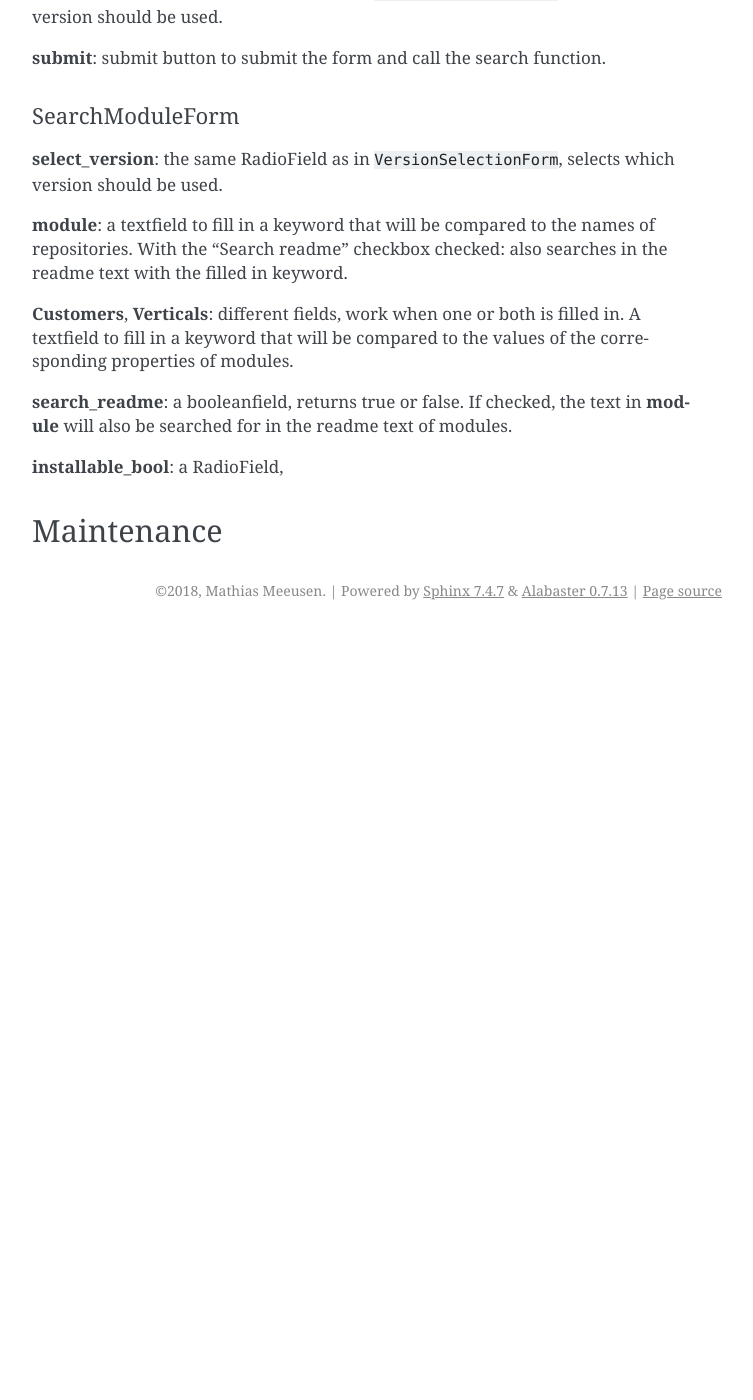
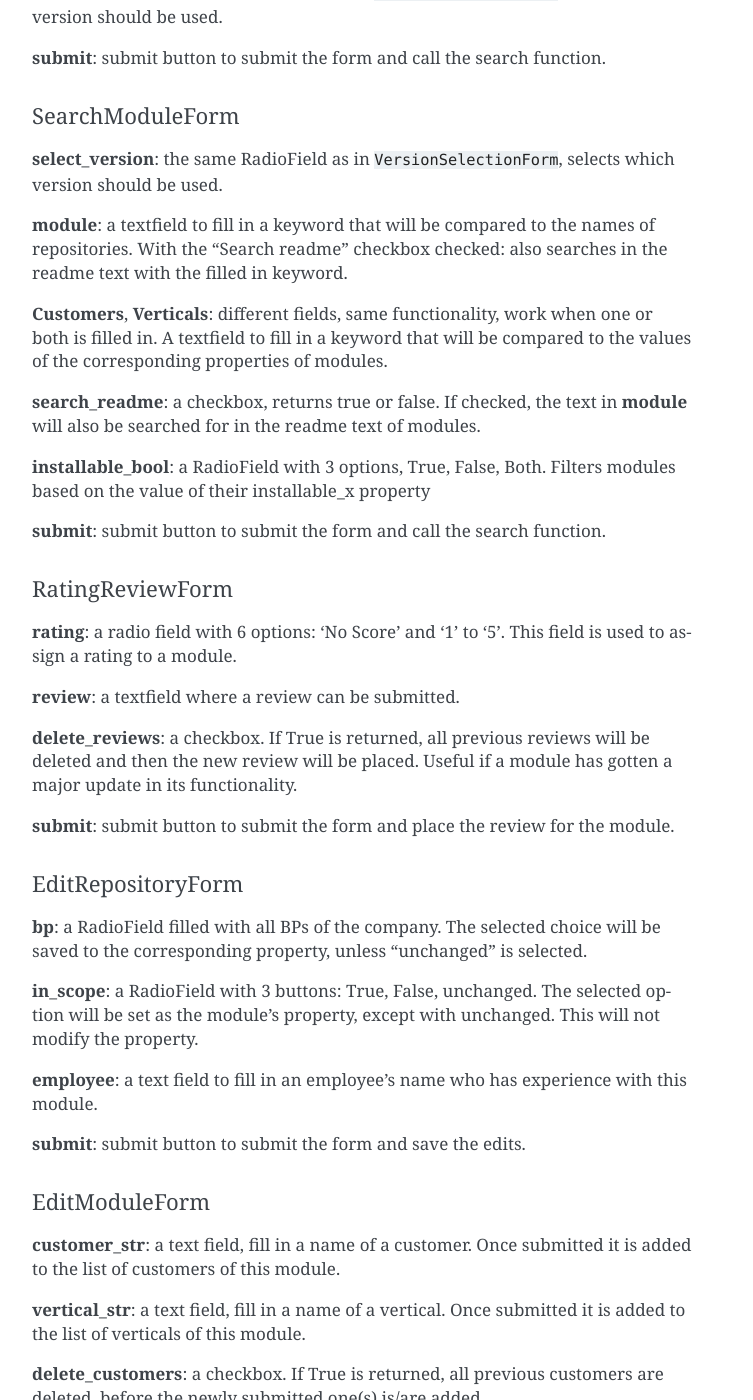
Before and after one commit to mathiasmeeusengt/oca_modules_table, a Sphinx documentation site: the page built from docs/dev_guide/source_code.rst, in a window 1280 px wide and 1400 px high, scrolled down 8067 px. Shown: the whole window, without its empty margins (388-1141 px from the left). Built offline with Sphinx 7.4.7, drawn with Linux system fonts in a browser that asks for light colours; before the commit the page ends 8697 px from its top, so only the background shows below that; some of the changed text lies outside the part shown.

Commit message:
doc updates
forms done

```diff
--- a/docs/dev_guide/source_code.rst
+++ b/docs/dev_guide/source_code.rst
@@ -321,15 +321,56 @@ SearchModuleForm
 **module**: a textfield to fill in a keyword that will be compared to the names of repositories.
 With the "Search readme" checkbox checked: also searches in the readme text with the filled in keyword.
 
-**Customers**, **Verticals**: different fields, work when one or both is filled in. A textfield to fill in a keyword
-that will be compared to the values of the corresponding properties of modules.
+**Customers**, **Verticals**: different fields, same functionality, work when one or both is filled in.
+A textfield to fill in a keyword that will be compared to the values of the corresponding properties of modules.
 
-**search_readme**: a booleanfield, returns true or false. If checked, the text in **module** will also be searched for
+**search_readme**: a checkbox, returns true or false. If checked, the text in **module** will also be searched for
 in the readme text of modules.
 
-**installable_bool**: a RadioField,
+**installable_bool**: a RadioField with 3 options, True, False, Both. Filters modules based on the value of their
+installable_x property
+
+**submit**: submit button to submit the form and call the search function.
 
 
+RatingReviewForm
+****************
+**rating**: a radio field with 6 options: 'No Score' and '1' to '5'. This field is used to assign a rating to a module.
+
+**review**: a textfield where a review can be submitted.
+
+**delete_reviews**: a checkbox. If True is returned, all previous reviews will be deleted and then
+the new review will be placed. Useful if a module has gotten a major update in its functionality.
+
+**submit**: submit button to submit the form and place the review for the module.
+
+EditRepositoryForm
+******************
+**bp**: a RadioField filled with all BPs of the company. The selected choice will be saved to the corresponding
+property, unless "unchanged" is selected.
+
+**in_scope**: a RadioField with 3 buttons: True, False, unchanged. The selected option will be set as the module's
+property, except with unchanged. This will not modify the property.
+
+**employee**: a text field to fill in an employee's name who has experience with this module.
+
+**submit**: submit button to submit the form and save the edits.
+
+EditModuleForm
+**************
+**customer_str**: a text field, fill in a name of a customer. Once submitted it is added to the list of customers of
+this module.
+
+**vertical_str**: a text field, fill in a name of a vertical. Once submitted it is added to the list of verticals of
+this module.
+
+**delete_customers**: a checkbox. If True is returned, all previous customers are deleted, before the newly submitted
+one(s) is/are added.
+
+**delete_verticals**: a checkbox If True is returned, all previous customers are deleted, before the newly submitted
+one(s) is/are added.
+
+**submit**: submit button to submit the form and save the edits.
 
 Maintenance
 ===========
```
Also changed, not shown: 5 other files.
